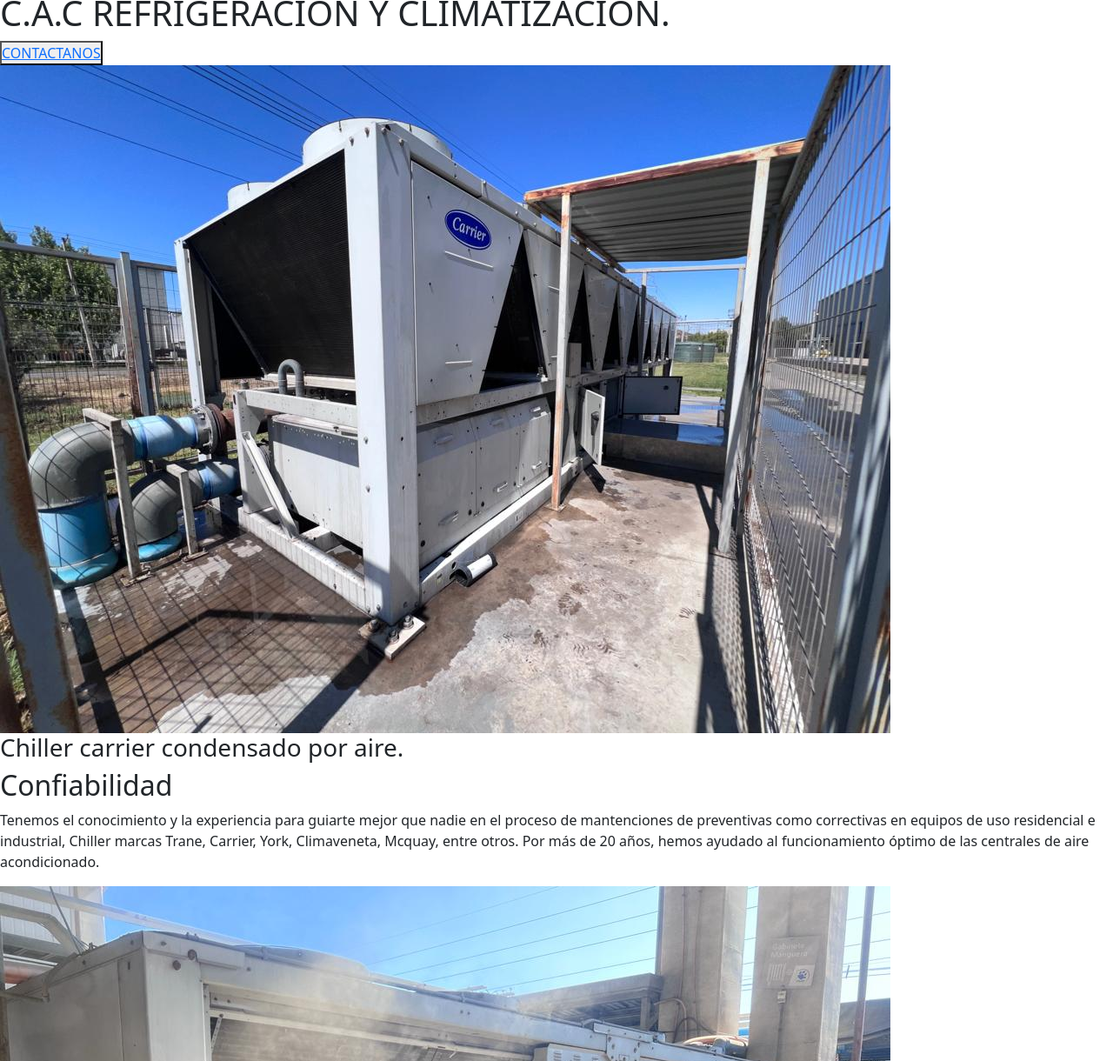
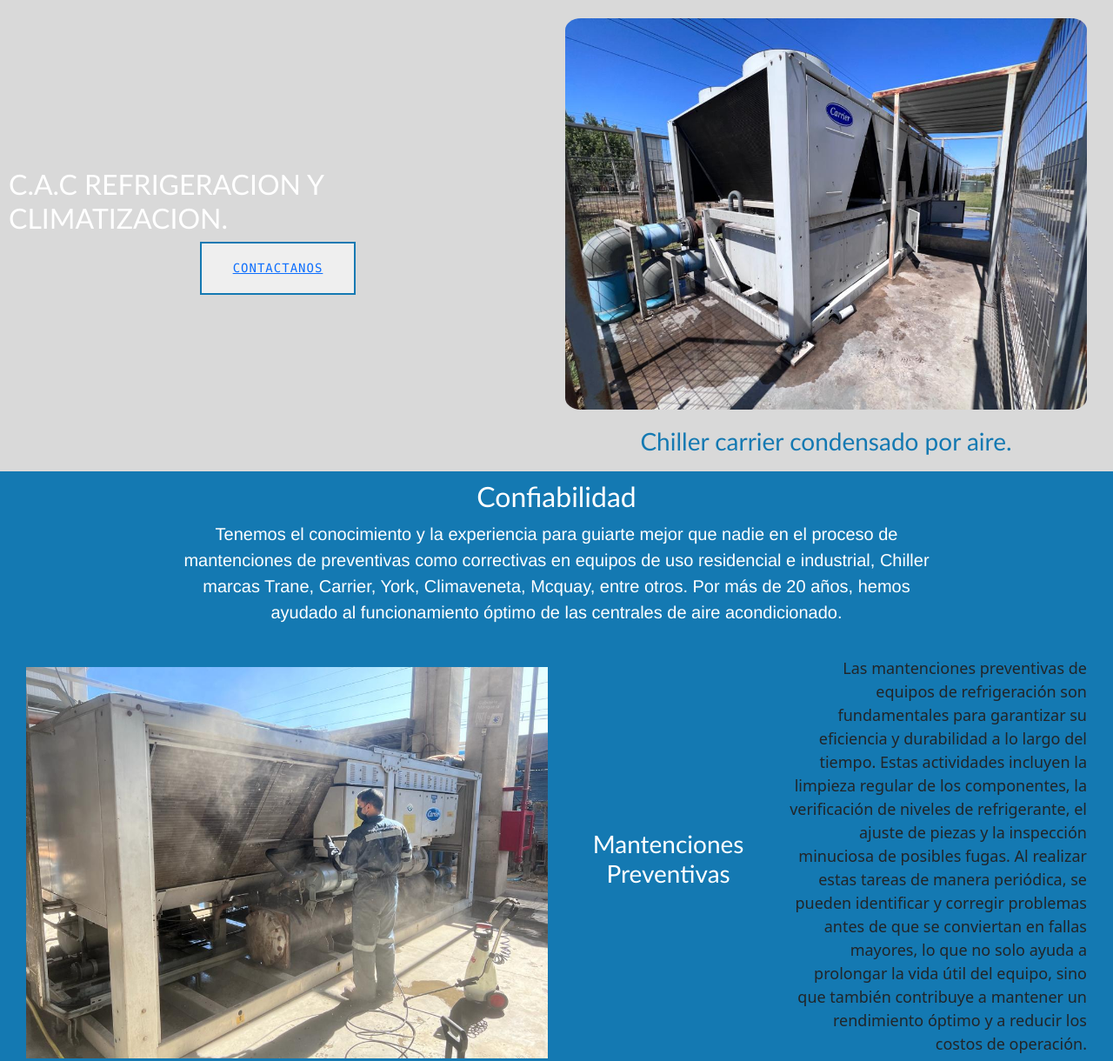
Before and after one commit to CristobalAlonsoPs/proyecto-dw, a plain HTML site: page index.html in a window 1280 px wide. Shown: the part 112-1332 px from the top of the page at 87% size. Drawn offline with nearby package versions, Linux system fonts and the light colour scheme.

Commit message:
index.scss listo y anidado

```diff
--- a/css/style.css
+++ b/css/style.css
@@ -1,14 +1,123 @@
 * {
   margin: 0;
   padding: 0; }
+
+h1 {
+  color: #ffffff;
+  font-family: 'Gill Sans', 'Gill Sans MT', Calibri, 'Trebuchet MS', sans-serif;
+  font-weight: 400;
+  font-size: 32px; }
+
+h2 {
+  color: #ffffff;
+  font-family: 'Gill Sans', 'Gill Sans MT', Calibri, 'Trebuchet MS', sans-serif;
+  font-weight: 400; }
+
+h3 {
+  color: #ffffff;
+  font-family: 'Gill Sans', 'Gill Sans MT', Calibri, 'Trebuchet MS', sans-serif;
+  text-align: center; }
+
+.boton, .main-index .seccion1_index .grilla_s1i .grilla_art1 button {
+  color: #FFF;
+  border: 2px solid #1479b2;
+  border-radius: 0px;
+  padding: 18px 36px;
+  display: inline-block;
+  font-family: "Lucida Console", Monaco, monospace;
+  font-size: 14px;
+  letter-spacing: 1px;
+  cursor: pointer;
+  box-shadow: inset 0 0 0 0 #ffffff;
+  -webkit-transition: ease-out 0.4s;
+  -moz-transition: ease-out 0.4s;
+  transition: ease-out 0.4s; }
+
+.titulo, .seccion2_index .container1 .titulo2 {
+  color: #ffffff;
+  font-family: 'Gill Sans', 'Gill Sans MT', Calibri, 'Trebuchet MS', sans-serif;
+  font-weight: 400; }
+
+.seccion1_index a:hover {
+  color: #FFF;
+  transition: all .3s; }
 
 .header__nav nav div a .logo {
   width: 250px; }
 
 .header__nav nav div div ul li a:hover {
-  background-color: #1478b288;
+  background-color: #1479b2;
   border-radius: 10%;
   color: #ffffff; }
+
+.main-index .seccion1_index {
+  background-color: #d9d9d9;
+  padding: 10px; }
+  .main-index .seccion1_index .grilla_s1i {
+    display: grid;
+    grid-auto-columns: 1fr;
+    grid-template-columns: 1fr 1fr;
+    grid-template-rows: 1fr;
+    gap: 1px 1px;
+    grid-template-areas: "grilla_art1 grilla_art2";
+    align-items: center;
+    justify-items: center; }
+    .main-index .seccion1_index .grilla_s1i .grilla_art1 {
+      display: flex;
+      flex-direction: column;
+      align-items: center;
+      grid-area: grilla_art1; }
+      .main-index .seccion1_index .grilla_s1i .grilla_art1 button:hover {
+        box-shadow: inset 400px 50px 0 0 #1479b2;
+        color: #ffffff; }
+
+.main-index .grilla_art2 {
+  grid-area: grilla_art2; }
+  .main-index .grilla_art2 img {
+    width: 600px;
+    border-radius: 3%;
+    margin: 20px; }
+  .main-index .grilla_art2 h3 {
+    text-align: center;
+    color: #1479b2; }
+
+.seccion2_index {
+  background-color: #1479b2;
+  padding: 10px; }
+  .seccion2_index .container1 {
+    display: flex;
+    flex-direction: column;
+    align-items: center; }
+    .seccion2_index .container1 p {
+      color: #ffffff;
+      font-family: 'Franklin Gothic Medium', 'Arial Narrow', Arial, sans-serif;
+      text-align: center;
+      max-width: 70%;
+      font-size: 20px; }
+  .seccion2_index article {
+    margin: 10px;
+    padding: 10px; }
+  .seccion2_index .ar1 {
+    display: flex;
+    justify-content: space-around;
+    align-items: center; }
+    .seccion2_index .ar1 img {
+      width: 600px; }
+    .seccion2_index .ar1 .p2 {
+      font-size: 18px;
+      width: 400px;
+      text-align: right; }
+  .seccion2_index .ar2 {
+    display: flex;
+    justify-content: space-around;
+    align-items: center; }
+    .seccion2_index .ar2 .p3 {
+      font-size: 18px;
+      width: 400px; }
+    .seccion2_index .ar2 h3 {
+      color: black; }
+    .seccion2_index .ar2 img {
+      height: 600px; }
 
 .footer section ul {
   margin: 0;
--- a/index.html
+++ b/index.html
@@ -46,7 +46,7 @@
     </nav>
 </header>
 
-<main>
+<main class="main-index">
     <!-- seccion 1 -->
     <section class="seccion1_index">
       <div class="grilla_s1i">
--- a/scss/main.scss
+++ b/scss/main.scss
@@ -1,7 +1,10 @@
 // ----  utilidades ----
 @import './utilidades/variables';
 @import './utilidades/reseteo';
+@import './utilidades/general';
+@import './utilidades/extend';
 
 // ---- secciones -----
 @import './secciones/header';
+@import './secciones/index';
 @import './secciones/footer';
--- a/scss/secciones/_header.scss
+++ b/scss/secciones/_header.scss
@@ -10,9 +10,9 @@
                 ul{
                     li{
                         a:hover{
-                            background-color: #1478b288;
+                            background-color:$azul;
                             border-radius: 10%;
-                            color: #ffffff;
+                            color:$blanco;
                         }
                     }
                 }
--- /dev/null
+++ b/scss/secciones/_index.scss
@@ -0,0 +1,118 @@
+//----seccion 1 index-----
+.main-index {
+    .seccion1_index {
+        background-color: #d9d9d9;
+        padding: 10px;
+
+        .grilla_s1i {
+            display: grid;
+            grid-auto-columns: 1fr;
+            grid-template-columns: 1fr 1fr;
+            grid-template-rows: 1fr;
+            gap: 1px 1px;
+            grid-template-areas:
+                "grilla_art1 grilla_art2";
+            align-items: center;
+            justify-items: center;
+
+            .grilla_art1 {
+                display: flex;
+                flex-direction: column;
+                align-items: center;
+                grid-area: grilla_art1;
+
+                button {
+                    @extend .boton;
+                }
+
+                button:hover {
+                    box-shadow: inset 400px 50px 0 0 #1479b2;
+                    color: #ffffff;
+                }
+            }
+        }
+    }
+
+    .grilla_art2 {
+        grid-area: grilla_art2;
+
+        img {
+            width: 600px;
+            border-radius: 3%;
+            margin: 20px;
+
+        }
+
+        h3 {
+            text-align: center;
+            color: #1479b2;
+        }
+    }
+}
+
+//---- seccion 2 index-----
+
+.seccion2_index {
+    background-color: #1479b2;
+    padding: 10px;
+
+    .container1 {
+        display: flex;
+        flex-direction: column;
+        align-items: center;
+
+        .titulo2 {
+            @extend .titulo;
+        }
+
+        p {
+            color: #ffffff;
+            font-family: 'Franklin Gothic Medium', 'Arial Narrow', Arial, sans-serif;
+            text-align: center;
+            max-width: 70%;
+            font-size: 20px;
+
+        }
+    }
+
+    // seccion 2 index articulo 1
+    article {
+        margin: 10px;
+        padding: 10px;
+    }
+
+    .ar1 {
+        display: flex;
+        justify-content: space-around;
+        align-items: center;
+
+        img {
+            width: 600px;
+        }
+
+        .p2 {
+            font-size: 18px;
+            width: 400px;
+            text-align: right;
+        }
+    }
+
+    //seccion 2 index articulo 2
+    .ar2 {
+        display: flex;
+        justify-content: space-around;
+        align-items: center;
+
+        .p3 {
+            font-size: 18px;
+            width: 400px;
+        }
+       h3{
+        color: black;
+       }
+        img {
+            height: 600px;
+        }
+    }
+
+}
--- /dev/null
+++ b/scss/utilidades/_extend.scss
@@ -0,0 +1,37 @@
+.boton{
+    color: #FFF;
+    border: 2px solid $azul;
+    border-radius: 0px;
+    padding: 18px 36px;
+    display: inline-block;
+    font-family: "Lucida Console", Monaco, monospace;
+    font-size: 14px;
+    letter-spacing: 1px;
+    cursor: pointer;
+    box-shadow: inset 0 0 0 0 $blanco;
+    -webkit-transition: ease-out 0.4s;
+    -moz-transition: ease-out 0.4s;
+    transition: ease-out 0.4s;
+}
+
+.titulo{
+    color: #ffffff;
+    font-family: 'Gill Sans', 'Gill Sans MT', Calibri, 'Trebuchet MS',
+        sans-serif;
+    font-weight: 400;
+}
+
+// .seccion1_index button:hover {
+//     box-shadow: inset 400px 50px 0 0 $azul;
+//     color: #ffffff;
+// }
+
+// .seccion1_index a {
+//     text-decoration: none;
+//     color: $azul;
+// }
+
+.seccion1_index a:hover {
+    color: #FFF;
+    transition: all .3s;
+}
--- /dev/null
+++ b/scss/utilidades/_general.scss
@@ -0,0 +1,18 @@
+h1 {
+    color: #ffffff;
+    font-family: 'Gill Sans', 'Gill Sans MT', Calibri, 'Trebuchet MS', sans-serif;
+    font-weight: 400;
+    font-size: 32px;
+}
+
+h2 {
+    color: #ffffff;
+    font-family: 'Gill Sans', 'Gill Sans MT', Calibri, 'Trebuchet MS', sans-serif;
+    font-weight: 400;
+}
+
+h3 {
+    color: #ffffff;
+    font-family: 'Gill Sans', 'Gill Sans MT', Calibri, 'Trebuchet MS', sans-serif;
+    text-align: center;
+}
--- a/scss/utilidades/_variables.scss
+++ b/scss/utilidades/_variables.scss
@@ -0,0 +1,3 @@
+// Paleta de colores
+$azul:#1479b2;
+$blanco: #ffffff;
```
Also changed, not shown: 1 other file.
